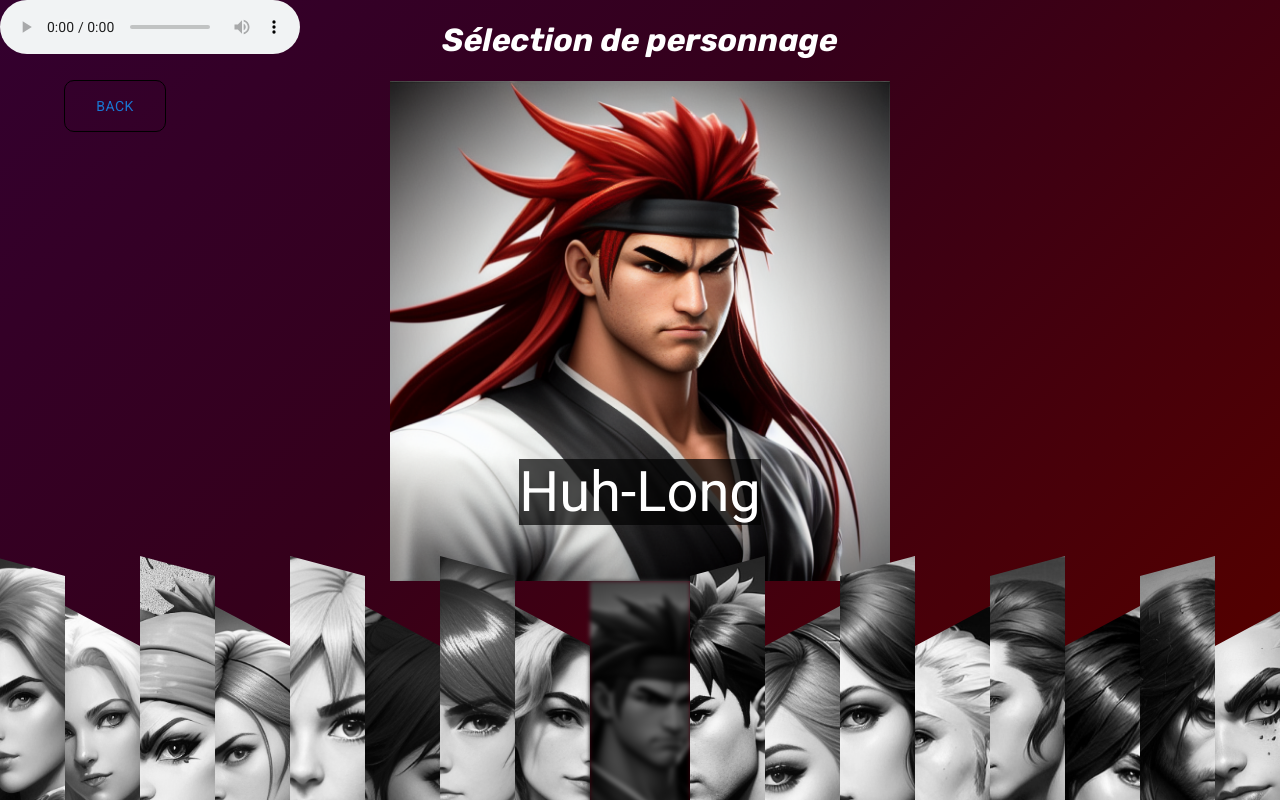
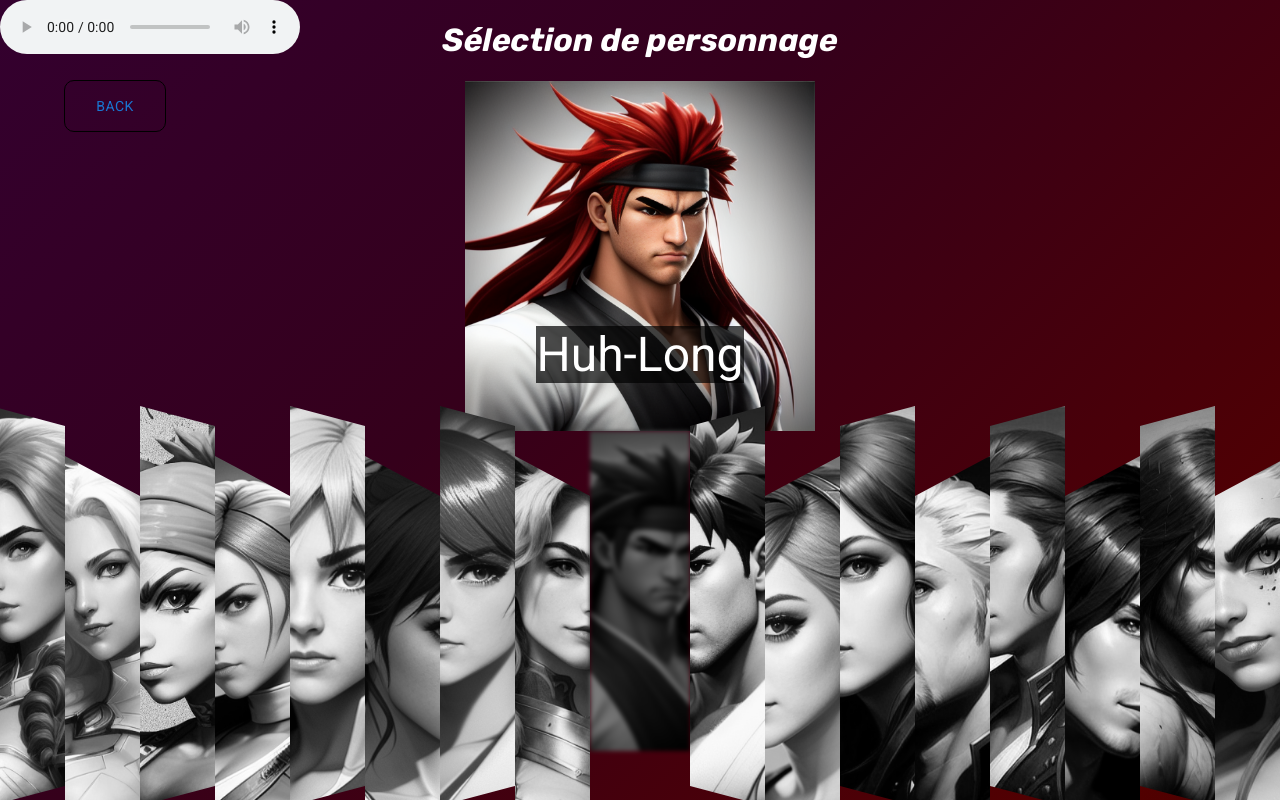
Before and after one commit to Papipaps/joystash-app, a React (Vite) app: page /showcase in a window 1280 px wide. Both pictures are taken after a click on the button 545 px from the left and 425 px from the top of the page. Built offline with nearby package versions, Linux system fonts and the light colour scheme.

Commit message:
fixed chara select size

```diff
--- a/src/components/UNIB.tsx
+++ b/src/components/UNIB.tsx
@@ -3,7 +3,7 @@ import Fighters from "../assets/characters/fighter-exports";
 import CharactersGrid, { Character } from "./characters-grid";
 import { SelectionContext } from "./selection-provider";
 import "../styles/UNIB.css";
-import audio from "../assets/audio/FunkyOne.mp3"
+import audio from "../assets/audio/FunkyOne.mp3";
 
 const characters = [
   { id: 1, name: "Huh-Long", img: Fighters.fighter1 },
@@ -76,13 +76,13 @@ function UNIB() {
               position: "absolute",
               bottom: "0",
               textAlign: "center",
-              fontSize: "3.5rem",
+              fontSize: "3rem",
               background: "rgba(0,0,0,0.7)",
             }}
           >
             {character?.name}
           </p>
-          <img style={{ width: "500px" }} src={character?.img} />
+          <img style={{ width: "350px" }} src={character?.img} />
         </div>
         <CharactersGrid characters={characters} />
       </div>
```
